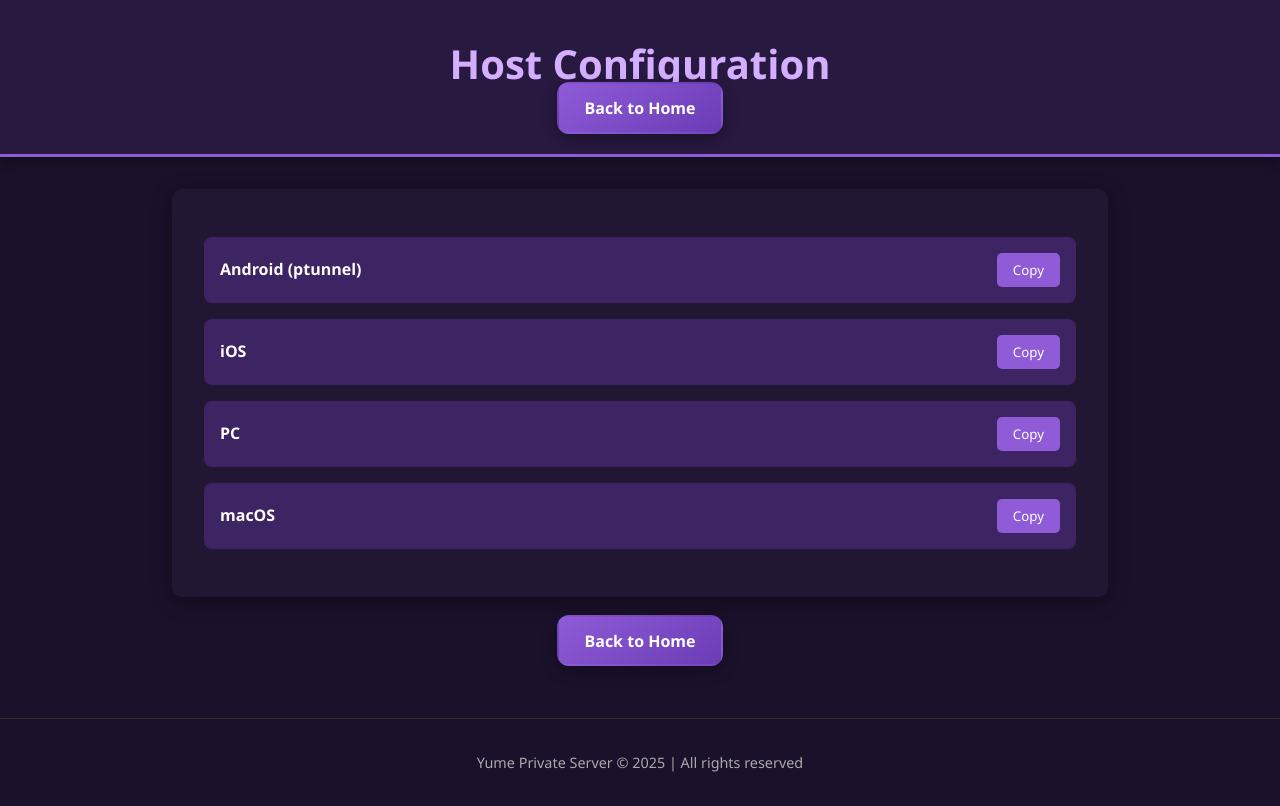
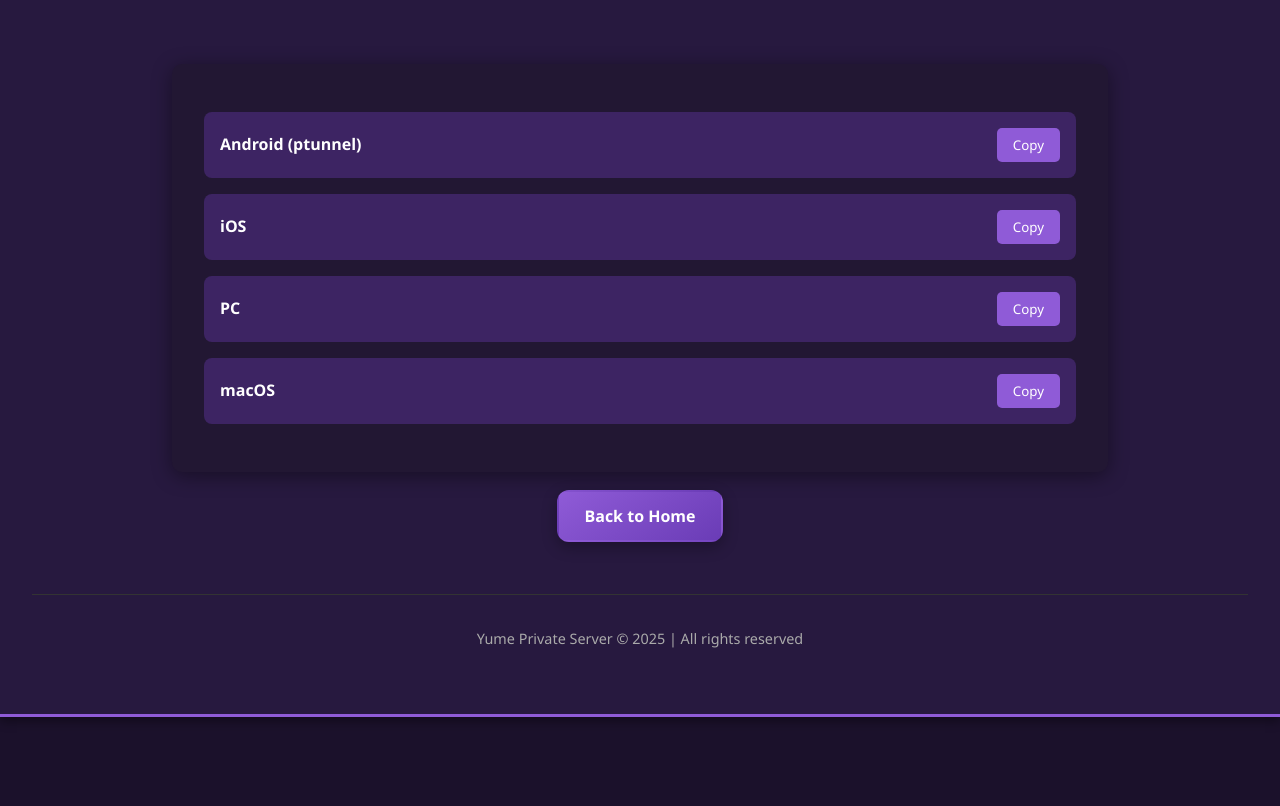
Before and after one commit to 1Litz/Yume, a plain HTML site: page host-configuration.html in a window 1280 px wide. Drawn offline with Linux system fonts and the light colour scheme.

Commit message:
host-configuration.html

```diff
--- a/host-configuration.html
+++ b/host-configuration.html
@@ -8,9 +8,6 @@
 </head>
 <body>
   <header>
-    <h1>Host Configuration</h1>
-    <a href="index.html" class="scroll-btn">Back to Home</a>
-  </header>
 
   <div class="container">
     <div class="copy-section">
```
